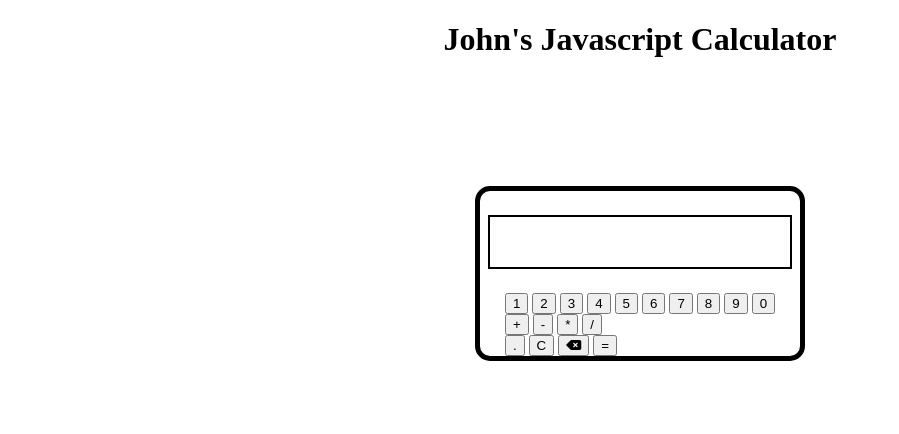
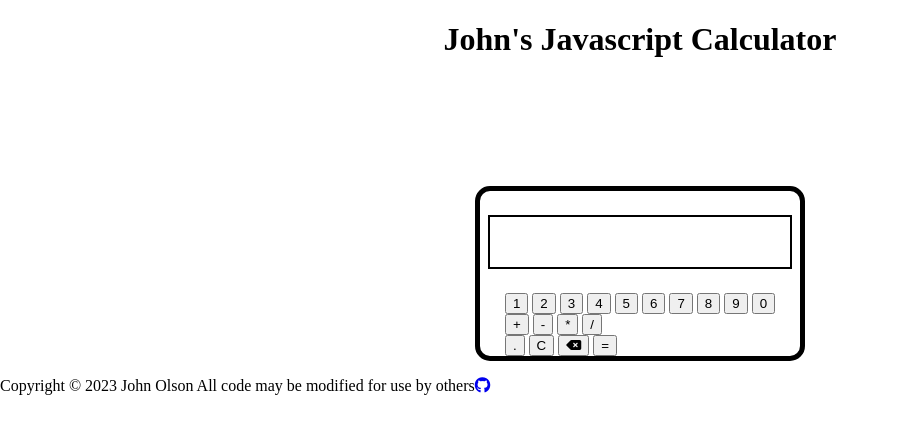
Before and after one commit to jholson1030/odin-calculator, a website: page index.html in a window 1280 px wide. Shown: the whole page, without its empty margins (0-899 px from the left). Drawn offline with Linux system fonts and the light colour scheme.

Commit message:
Add footer content

```diff
--- a/index.html
+++ b/index.html
@@ -44,6 +44,9 @@
             </div>
         </div>
     </div>
+    <div id="footer">
+        <p class="copyright">Copyright &#169 2023 John Olson  All code may be modified for use by others<a class="github-link" href="https://www.github.com/jholson1030"><i class="fa-brands fa-github"></i></a></p>
+    </div>
     <script src="script.js"></script>
 </body>
 
```
